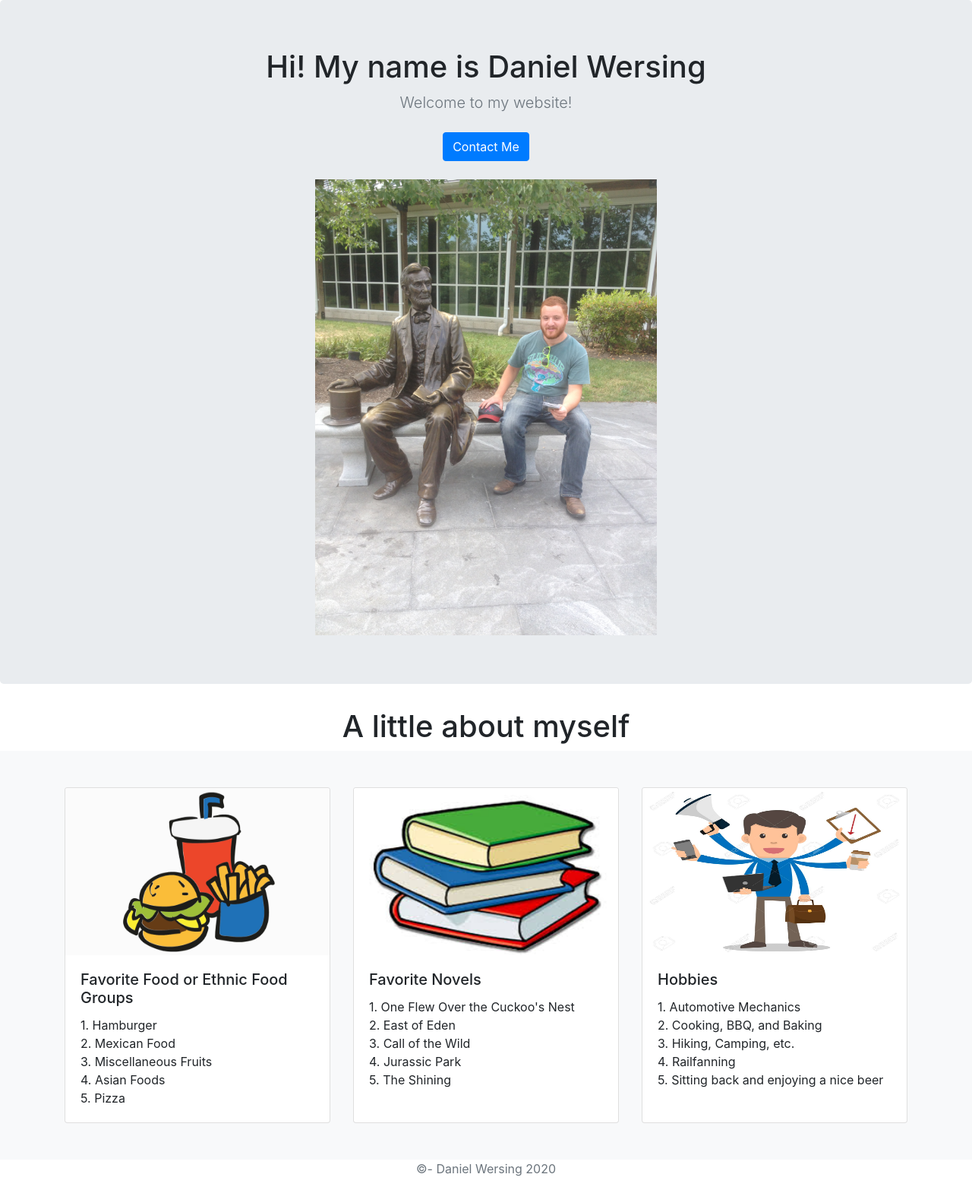
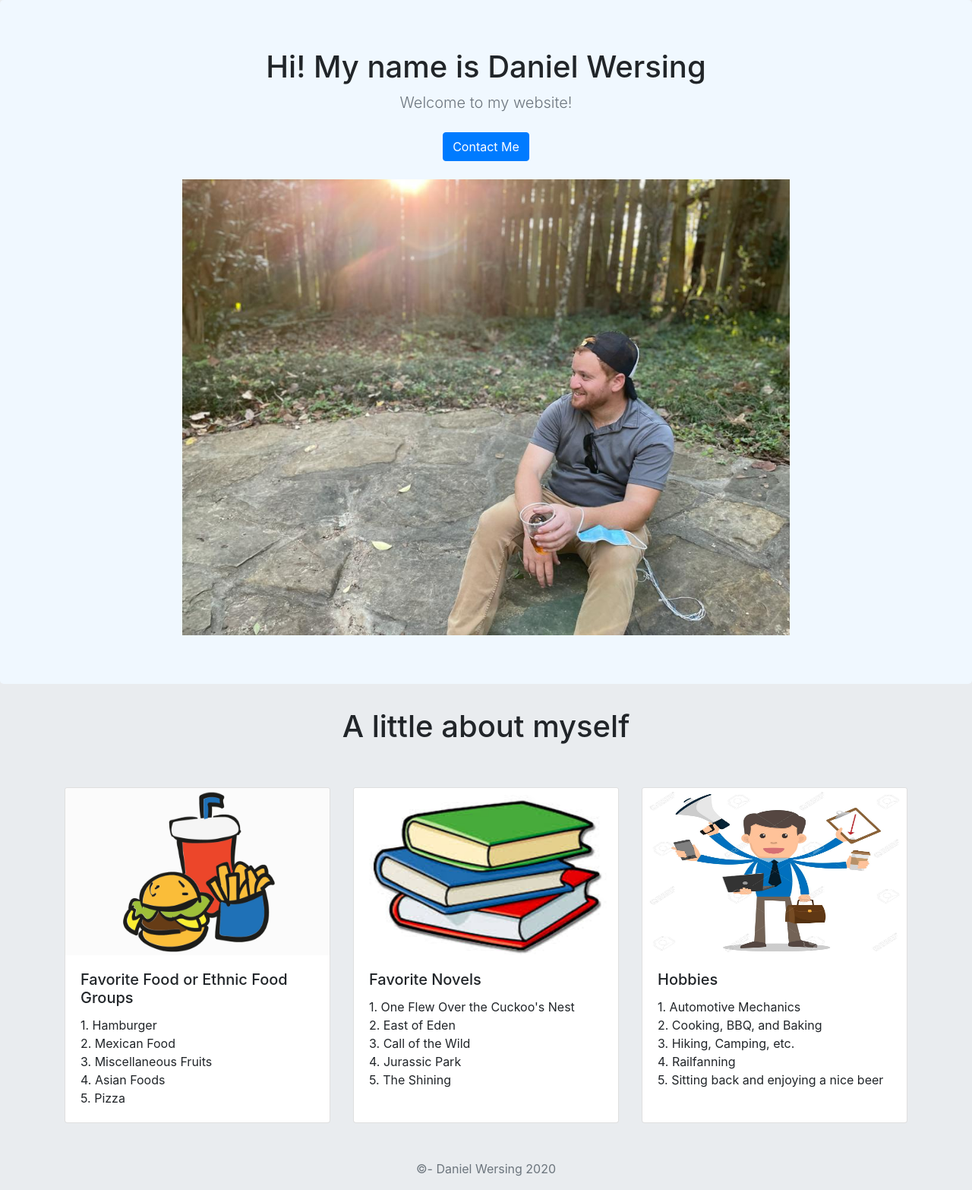
Before and after one commit to dwersing/Personal-Website-Resume-Blog-Site, a Django app: page / in a window 1280 px wide. Shown: the part 56-1622 px from the top of the page at 76% size. Run offline with Django 3.2, Linux system fonts and the light colour scheme; data comes from the database, SQL or seed files in the repository; some libraries are stand-ins or nearby versions.

Commit message:
Updated home screen picture and some background color

```diff
--- a/jobs/templates/jobs/home.html
+++ b/jobs/templates/jobs/home.html
@@ -35,7 +35,7 @@
     <!-- Custom styles for this template -->
     <link href="album.css" rel="stylesheet">
   </head>
-  <body>
+  <body style="background-color:#e9ecef">
     <header>
   <nav class="navbar navbar-expand-lg navbar-dark bg-dark">
     <a class="navbar-brand" href="{% url 'home' %}">Daniel Wersing</a>
@@ -55,19 +55,19 @@
 
 <main role="main">
 
-  <section class="jumbotron text-center">
+  <section class="jumbotron text-center" style="background-color:aliceblue">
     <div class="container">
       <h1 class="jumbotron-heading">Hi!  My name is Daniel Wersing</h1>
       <p class="lead text-muted">Welcome to my website!</p>
       <p>
         <a href="mailto:dwersing@gmail.com?subject=I saw your website and want to chat with you" class="btn btn-primary my-2">Contact Me</a>
       </p>
-      <img src="{% static 'MELECH.JPG' %}" height="600"/>
+      <img src="{% static 'd.home.jpg' %}" height="600"/>
     </div>
   </section>
     <h1 style="text-align: center">A little about myself</h1>
 
-  <div class="album py-5 bg-light">
+  <div class="album py-5">
 
     <div class="container">
       <div class="card-deck">
```
Also changed, not shown: portfolio/static/d.home.jpg (added).
